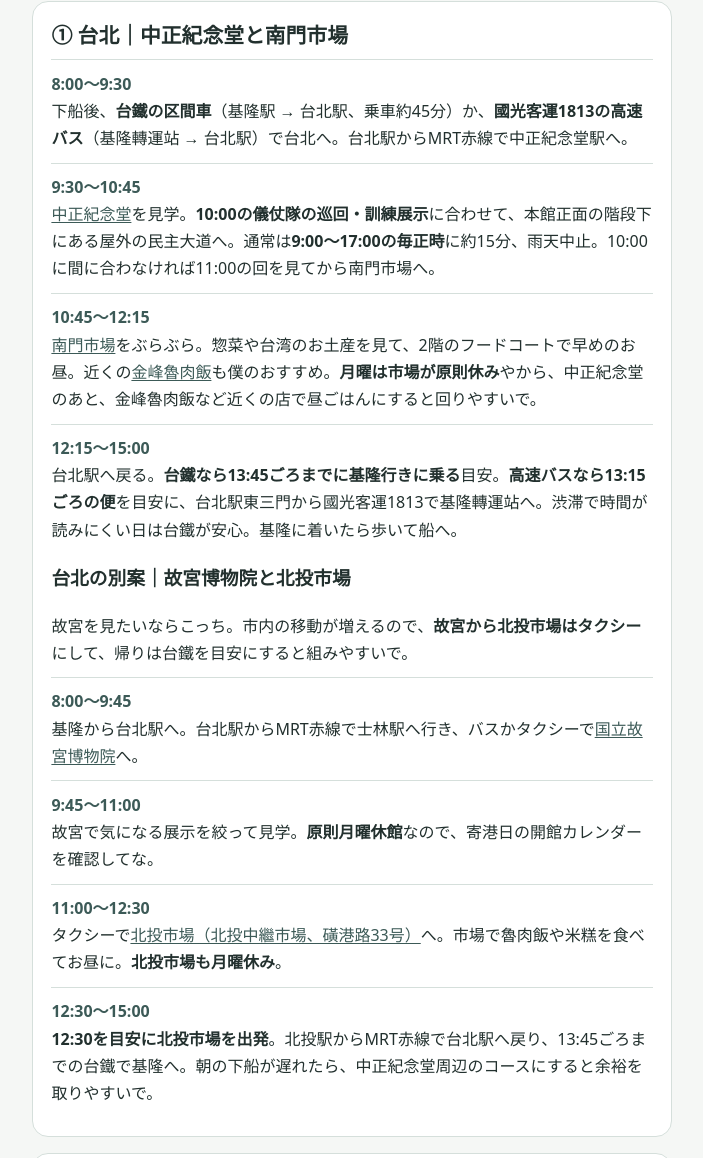
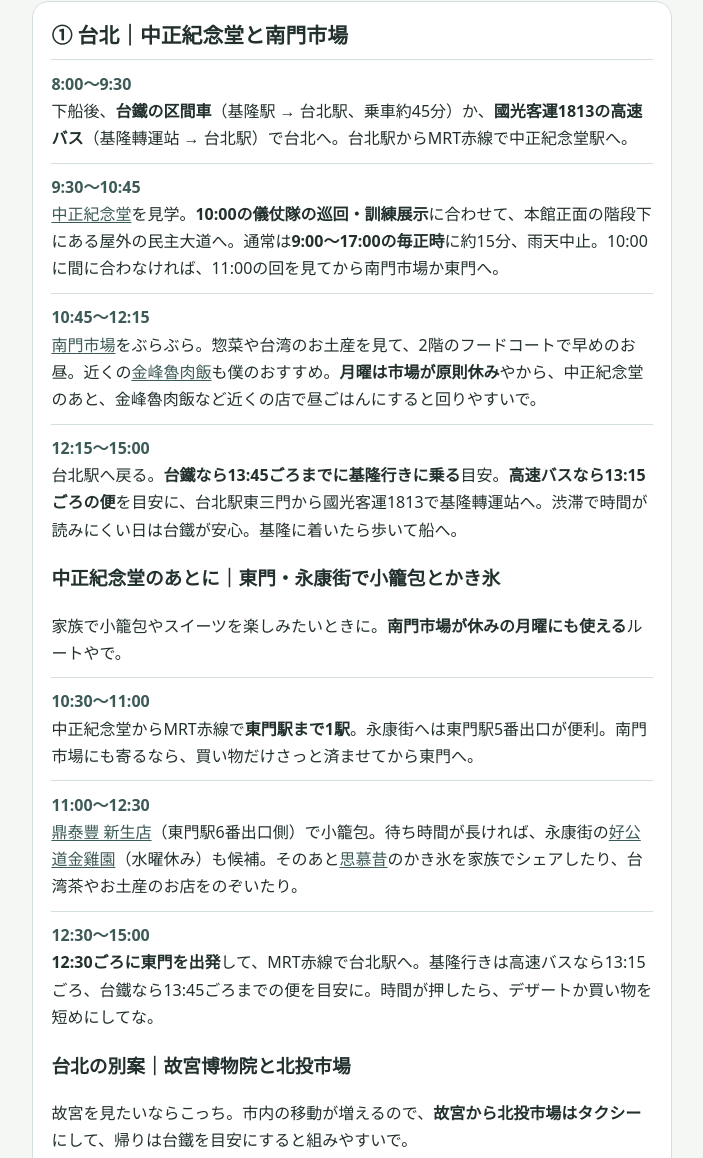
Before and after one commit to AustinF02/AustinF02, a plain HTML site: page docs/index.html in a window 1280 px wide. Shown: the part 431-1589 px from the top of the page, without its empty margins (288-991 px from the left). Drawn offline with Linux system fonts and the light colour scheme.

Commit message:
Add Dongmen and Yongkang Street lunch option

```diff
--- a/docs/index.html
+++ b/docs/index.html
@@ -49,9 +49,16 @@ footer { font-size: .93rem }
 <h2>① 台北｜中正紀念堂と南門市場</h2>
 <dl>
 <dt>8:00〜9:30</dt><dd>下船後、<strong>台鐵の区間車</strong>（基隆駅 → 台北駅、乗車約45分）か、<strong>國光客運1813の高速バス</strong>（基隆轉運站 → 台北駅）で台北へ。台北駅からMRT赤線で中正紀念堂駅へ。</dd>
-<dt>9:30〜10:45</dt><dd><a href="https://www.cksmh.gov.tw/">中正紀念堂</a>を見学。<strong>10:00の儀仗隊の巡回・訓練展示</strong>に合わせて、本館正面の階段下にある屋外の民主大道へ。通常は<strong>9:00〜17:00の毎正時</strong>に約15分、雨天中止。10:00に間に合わなければ11:00の回を見てから南門市場へ。</dd>
+<dt>9:30〜10:45</dt><dd><a href="https://www.cksmh.gov.tw/">中正紀念堂</a>を見学。<strong>10:00の儀仗隊の巡回・訓練展示</strong>に合わせて、本館正面の階段下にある屋外の民主大道へ。通常は<strong>9:00〜17:00の毎正時</strong>に約15分、雨天中止。10:00に間に合わなければ、11:00の回を見てから南門市場か東門へ。</dd>
 <dt>10:45〜12:15</dt><dd><a href="https://www.tpnanmen.org.tw/article/239">南門市場</a>をぶらぶら。惣菜や台湾のお土産を見て、2階のフードコートで早めのお昼。近くの<a href="https://maps.app.goo.gl/wrPQ2A9vt8UZyFK7A?g_st=ipc">金峰魯肉飯</a>も僕のおすすめ。<strong>月曜は市場が原則休み</strong>やから、中正紀念堂のあと、金峰魯肉飯など近くの店で昼ごはんにすると回りやすいで。</dd>
 <dt>12:15〜15:00</dt><dd>台北駅へ戻る。<strong>台鐵なら13:45ごろまでに基隆行きに乗る</strong>目安。<strong>高速バスなら13:15ごろの便</strong>を目安に、台北駅東三門から國光客運1813で基隆轉運站へ。渋滞で時間が読みにくい日は台鐵が安心。基隆に着いたら歩いて船へ。</dd>
+</dl>
+<h3>中正紀念堂のあとに｜東門・永康街で小籠包とかき氷</h3>
+<p>家族で小籠包やスイーツを楽しみたいときに。<strong>南門市場が休みの月曜にも使える</strong>ルートやで。</p>
+<dl>
+<dt>10:30〜11:00</dt><dd>中正紀念堂からMRT赤線で<strong>東門駅まで1駅</strong>。永康街へは東門駅5番出口が便利。南門市場にも寄るなら、買い物だけさっと済ませてから東門へ。</dd>
+<dt>11:00〜12:30</dt><dd><a href="https://www.dintaifung.com.tw/store.php">鼎泰豐 新生店</a>（東門駅6番出口側）で小籠包。待ち時間が長ければ、永康街の<a href="https://th.openrice.com/zh/taipei/r-%E5%A5%BD%E5%85%AC%E9%81%93%E9%87%91%E9%9B%9E%E5%9C%92-%E5%A4%A7%E5%AE%89%E5%8D%80-%E5%8F%B0%E7%81%A3%E8%8F%9C-%E9%BA%B5%E9%BB%9E%E4%B8%AD%E8%8F%9C%E9%A4%A8-r216316">好公道金雞園</a>（水曜休み）も候補。そのあと<a href="https://supertaste.tvbs.com.tw/infocard/9420">思慕昔</a>のかき氷を家族でシェアしたり、台湾茶やお土産のお店をのぞいたり。</dd>
+<dt>12:30〜15:00</dt><dd><strong>12:30ごろに東門を出発</strong>して、MRT赤線で台北駅へ。基隆行きは高速バスなら13:15ごろ、台鐵なら13:45ごろまでの便を目安に。時間が押したら、デザートか買い物を短めにしてな。</dd>
 </dl>
 <h3>台北の別案｜故宮博物院と北投市場</h3>
 <p>故宮を見たいならこっち。市内の移動が増えるので、<strong>故宮から北投市場はタクシー</strong>にして、帰りは台鐵を目安にすると組みやすいで。</p>
@@ -75,7 +82,7 @@ footer { font-size: .93rem }
 <section aria-labelledby="year-end">
 <h2 id="year-end">2026年末の営業・休館</h2>
 <dl>
-<dt>12月28日（月）</dt><dd>中正紀念堂は通常どおりなら本館9:00〜18:00。南門市場と北投市場は月曜休み。故宮博物院もこの日は特別開館日の一覧に入っていないため休館予定。台北へ行くなら中正紀念堂＋近くで昼ごはん、または九份＋基隆が組みやすいで。</dd>
+<dt>12月28日（月）</dt><dd>中正紀念堂は通常どおりなら本館9:00〜18:00。南門市場と北投市場は月曜休み。故宮博物院もこの日は特別開館日の一覧に入っていないため休館予定。台北へ行くなら中正紀念堂＋東門・永康街、または九份＋基隆が組みやすいで。</dd>
 <dt>12月29日（火）〜31日（木）</dt><dd>通常の営業案内では、中正紀念堂・南門市場・故宮博物院・北投市場はいずれも開く曜日。年末の臨時変更や個別の店の営業は、寄港日が決まったら確認してな。</dd>
 <dt>九份・基隆</dt><dd><a href="https://www.a-meiteahouse.com/ja">阿妹茶樓</a>は通常毎日9:00〜21:30。九份老街と基隆廟口の屋台・飲食店はお店ごとに営業時間が異なるので、行きたい店があれば個別に確認。12月25日（金）〜27日（日）は台湾の3連休なので、車は早めに手配しておくと安心。</dd>
 </dl>
```
